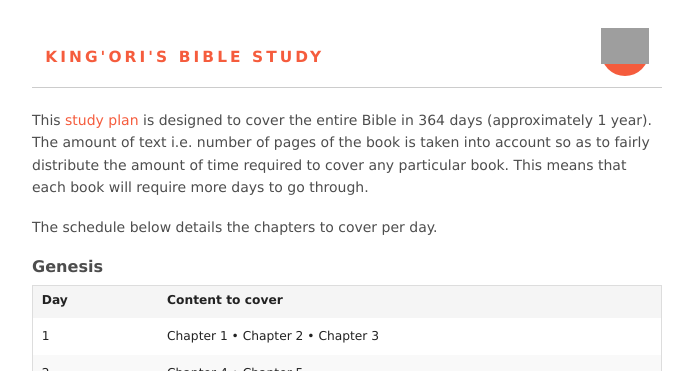
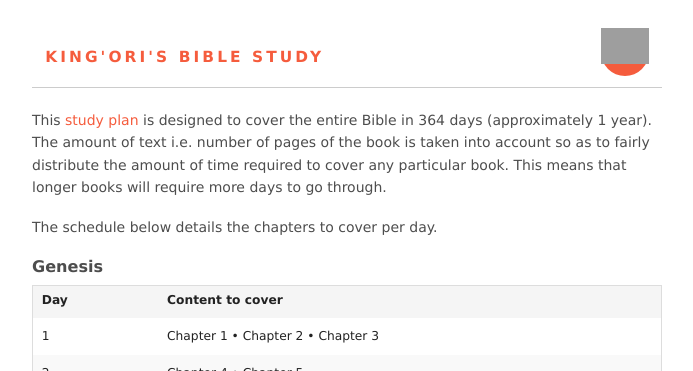
Before and after one commit to itskingori/systematic-theology, a Jekyll site: the page built from about/daily-breakdown.md, in a window 1280 px wide and 900 px high. Shown: the top 371 px of the window, without its empty margins (293-986 px from the left). Built offline with Jekyll 4.4.1, drawn with Linux system fonts in a browser that asks for light colours; Markdown is read by kramdown in place of the engine named in the settings; grey boxes are pictures that could not be loaded.

Commit message:
Fix incorrect statement

```diff
--- a/about/daily-breakdown.md
+++ b/about/daily-breakdown.md
@@ -7,8 +7,8 @@ permalink: /about/daily-breakdown/
 This [study plan][1] is designed to cover the entire Bible in 364 days
 (approximately 1 year). The amount of text i.e. number of pages of the book is
 taken into account so as to fairly distribute the amount of time required to
-cover any particular book. This means that each book will require more days to
-go through.
+cover any particular book. This means that longer books will require more days
+to go through.
 
 The schedule below details the chapters to cover per day.
 
```
Also changed, not shown: index.md (+2 -1 lines).
